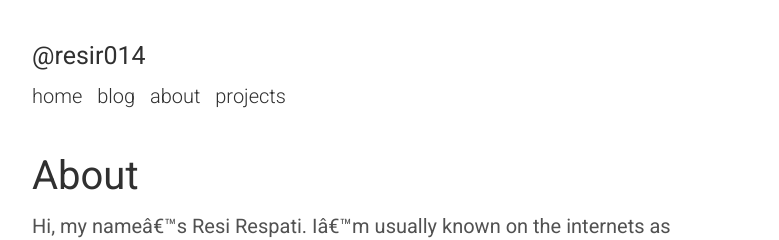
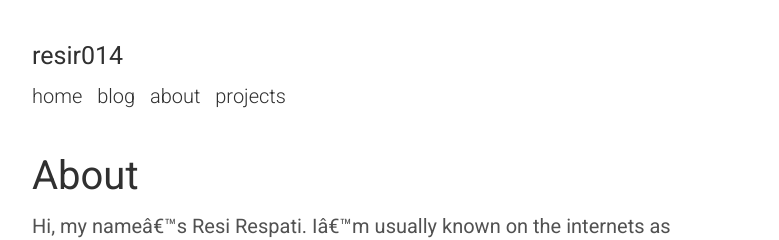
Before and after one commit to resir014/resir014.github.io, a Jekyll site: the page built from about.md, in a window 1280 px wide. Shown: the top 240 px of the page, without its empty margins (248-1027 px from the left). Built offline with Jekyll 4.4.1, drawn with Linux system fonts in a browser that asks for light colours; nearby versions of some CDN libraries; Markdown is read by kramdown in place of the engine named in the settings; comment, search, counter and statistics services are not loaded.

Commit message:
Switch to using `site.title` instead of `site.name`

```diff
--- a/_config.yml
+++ b/_config.yml
@@ -6,8 +6,8 @@ highlighter:      pygments
 permalink:        pretty
 
 # Setup
-name:             "@resir014"
-title:            "resir014"
+title:            resir014
+tagline:          I make things.
 url:              http://resir014.github.io
 baseurl:          /
 exclude:          ["Makefile", "Gruntfile.js", "README.md", "LICENSE", "less", "node_modules", "package.json"]
--- a/_includes/head.html
+++ b/_includes/head.html
@@ -3,9 +3,9 @@
 
   <title>
     {% if page.title == "Home" %}
-      {{ site.name }}
+      {{ site.title }}
     {% else %}
-      {{ page.title }} &middot; {{ site.name }}
+      {{ page.title }} &middot; {{ site.title }}
     {% endif %}
   </title>
   <meta name="author" content="{{ site.author.name }} || {{ site.author.url }}" />
--- a/_layouts/default.html
+++ b/_layouts/default.html
@@ -8,7 +8,7 @@
     <div class="container content">
       <div class="masthead">
         <h3 class="masthead-title">
-          <a href="{{ site.baseurl }}" title="Home">{{ site.name }}</a>
+          <a href="{{ site.baseurl }}" title="Home">{{ site.title }}</a>
         </h3>
         <ul class="nav">
           <li><a href="{{ site.baseurl }}">home</a></li>
```
